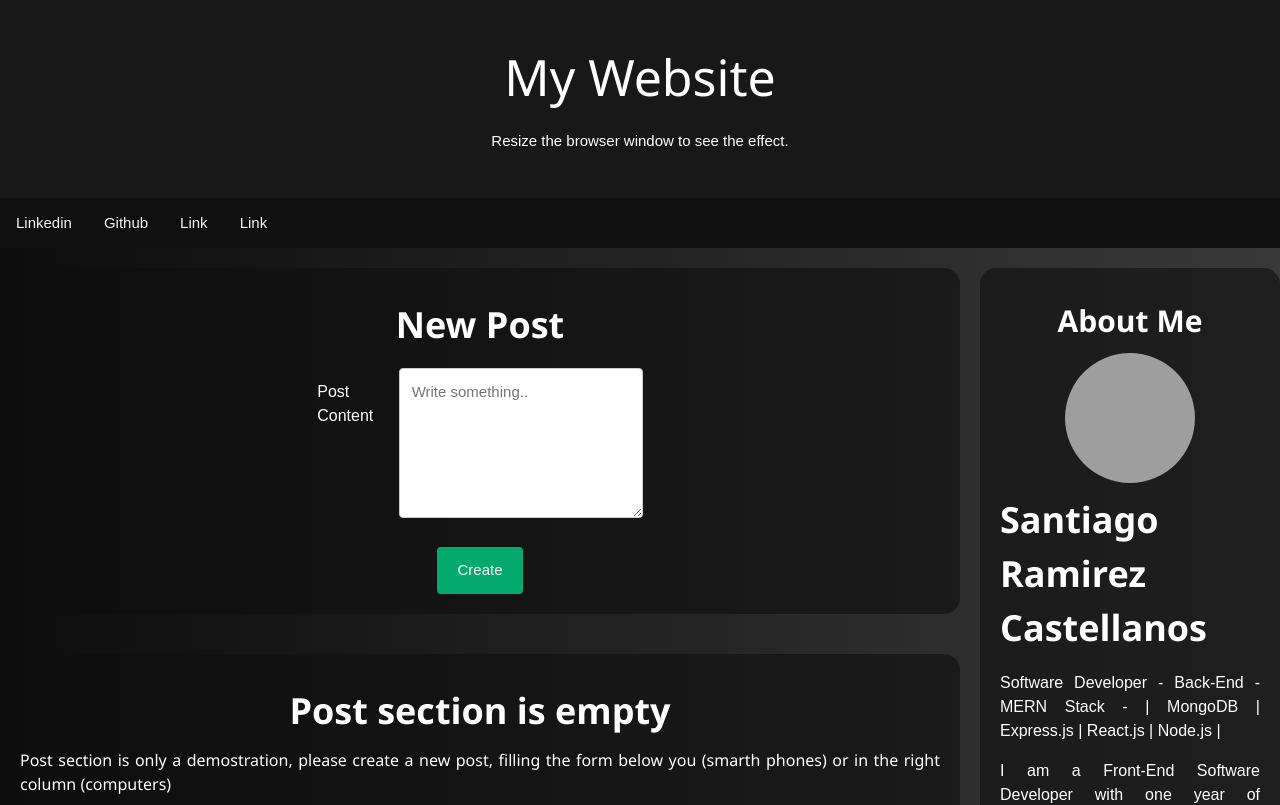
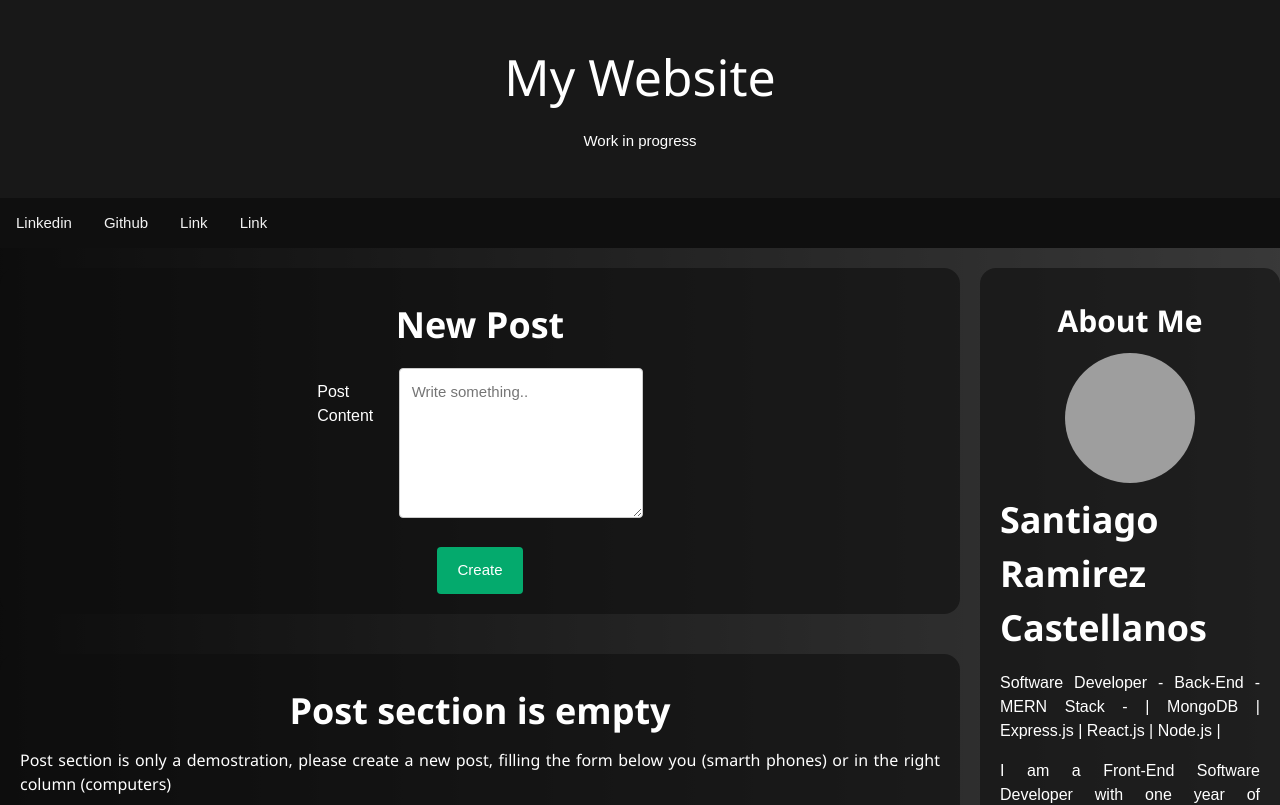
Before and after one commit to Santiago1054/project, a React (Vite) app: page / in a window 1280 px wide. Shown: the top 805 px of the page. Built offline with nearby package versions, Linux system fonts and the light colour scheme; grey boxes are pictures that could not be loaded.

Commit message:
April 18th 2025 at 1:36 pm

```diff
--- a/src/components/Header.jsx
+++ b/src/components/Header.jsx
@@ -6,7 +6,7 @@ export function Header({ }) {
         <>
             <div className="header">
                 <h1>My Website</h1>
-                <p>Resize the browser window to see the effect.</p>
+                <p>Work in progress</p>
             </div>
         </>
     )
```
